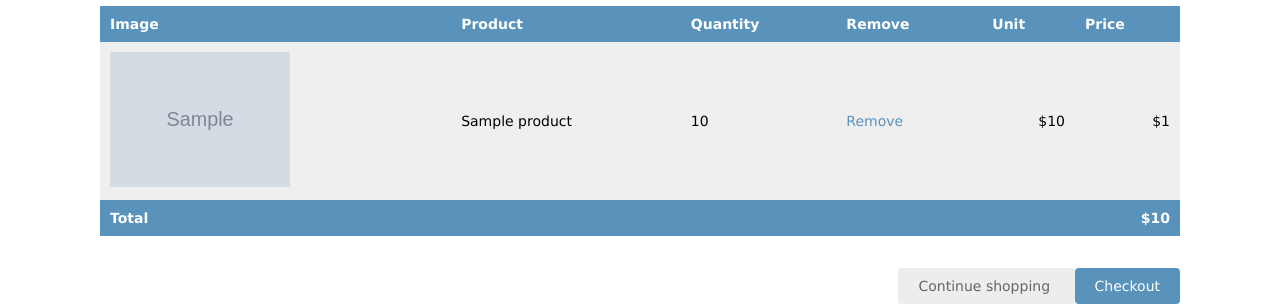
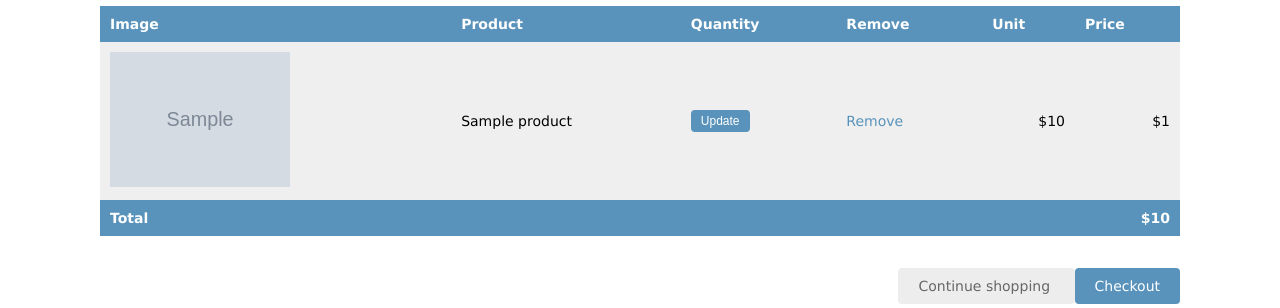
Before and after one commit to codingEzio/code_py_bookreview_django2_by_example, a Django app: template djbShopNew/myshop/templates/cart/detail.html in a window 1280 px wide. Shown: the part 183-491 px from the top of the page. Run offline with Django 3.2, Linux system fonts and the light colour scheme; the template is opened without the code that fills it: most values are stand-ins (such as "Sample title", 1, 10 or a date in 2020); grey boxes marked "Sample" are stand-in pictures; some libraries are stand-ins or nearby versions.

Commit message:
Implement the missing 'update quantity' feature

```diff
--- a/djbShopNew/myshop/templates/cart/detail.html
+++ b/djbShopNew/myshop/templates/cart/detail.html
@@ -34,7 +34,14 @@ Your shopping cart
                 </td>
 
                 <td>{{ product.name }}</td>
-                <td>{{ cart_inst.quantity }}</td>
+                <td>
+                    <form action="{% url 'cart:cart_add' product.id %}" method="post">
+                        {{ cart_inst.update_quantity_form.quantity }}
+                        {{ cart_inst.update_quantity_form.update }}
+                        <input type="submit" value="Update"> {% csrf_token %}
+                    </form>
+                </td>
+
                 <td>
                     <a href="{% url 'cart:cart_remove' product.id %}">
                         Remove
```
Also changed, not shown: djbShopNew/myshop/cart/views.py (+13 -0 lines).
